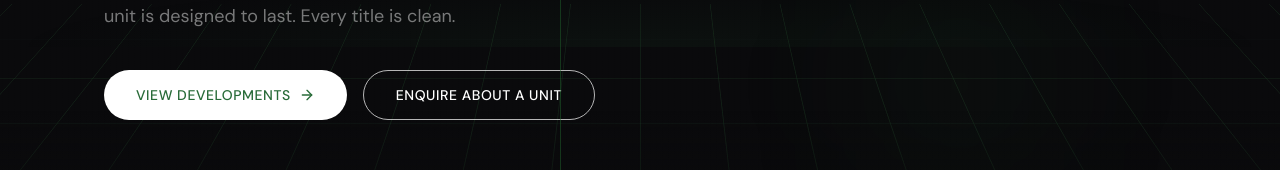
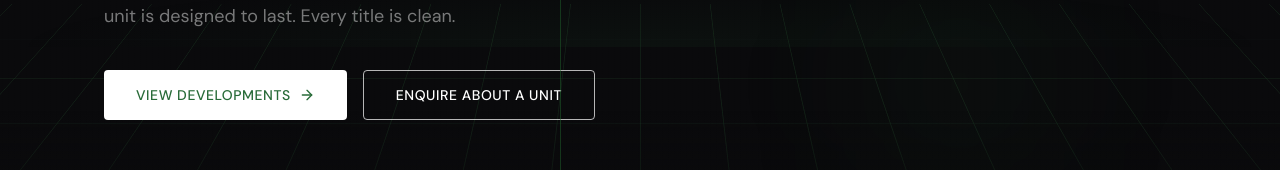
Before and after one commit to Zippatek/middlepark-website, a Next.js app: page / in a window 1280 px wide. Shown: the part 529-699 px from the top of the page. Built offline with nearby package versions, Linux system fonts and the light colour scheme.

Commit message:
feat: implement global sidebar state with Zustand and update hero branding and layout styling

```diff
--- a/src/app/globals.css
+++ b/src/app/globals.css
@@ -189,9 +189,9 @@
 }
 
 @layer utilities {
-  /* ─── TEXT GRADIENT — RED ─────────────────── */
+  /* ─── TEXT GRADIENT — GREEN ─────────────────── */
   .text-gradient-green {
-    background: linear-gradient(135deg, #ED1B24, #F04950);
+    background: linear-gradient(135deg, #286B38, #358A49);
     -webkit-background-clip: text;
     -webkit-text-fill-color: transparent;
     background-clip: text;
--- a/src/components/ui/Button.tsx
+++ b/src/components/ui/Button.tsx
@@ -39,7 +39,7 @@ export function Button({
   href,
 }: ButtonProps) {
   const baseStyles = cn(
-    'inline-flex items-center justify-center gap-2 font-medium rounded-full',
+    'inline-flex items-center justify-center gap-2 font-medium rounded-sm',
     'transition-all duration-300 ease-in-out',
     'focus-visible:outline-none focus-visible:ring-2 focus-visible:ring-green focus-visible:ring-offset-2',
     'uppercase tracking-nav',
```
